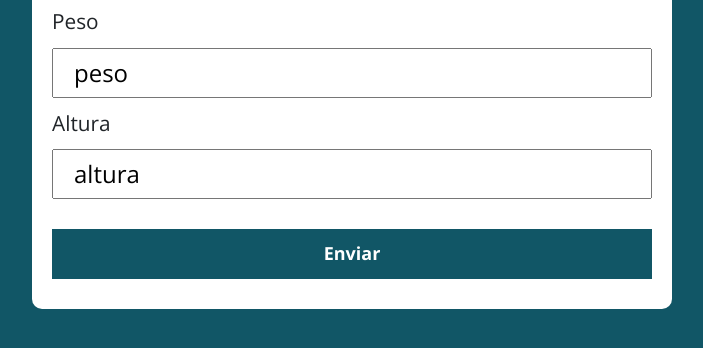
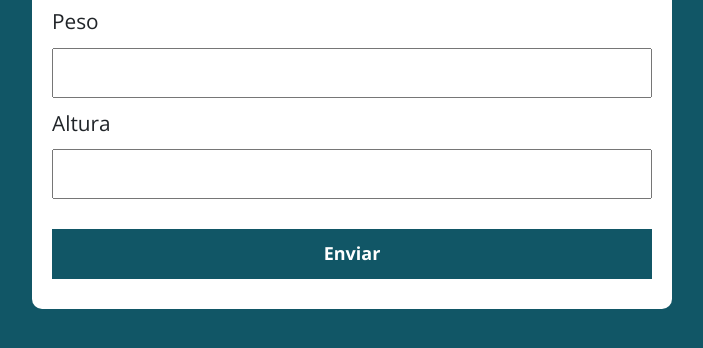
Before and after one commit to ribbeiroana/calculadora_imc, a plain HTML site: page index.html in a window 1280 px wide. Shown: the part 420-768 px from the top of the page, without its empty margins (288-991 px from the left). Drawn offline with nearby package versions, Linux system fonts and the light colour scheme.

Commit message:
arquivos

```diff
--- a/index.html
+++ b/index.html
@@ -58,9 +58,9 @@
       <fieldset>
         <h1>Calcule seu IMC</h1>
         <label>Peso</label>
-        <input class="peso" type="text" value="peso">
+        <input class="peso" type="text">
         <label>Altura</label>
-        <input class="altura" type="text" value="altura">
+        <input class="altura" type="text">
         <button id="botao" type="submit">Enviar</button>
       </fieldset>
     </form>
```
